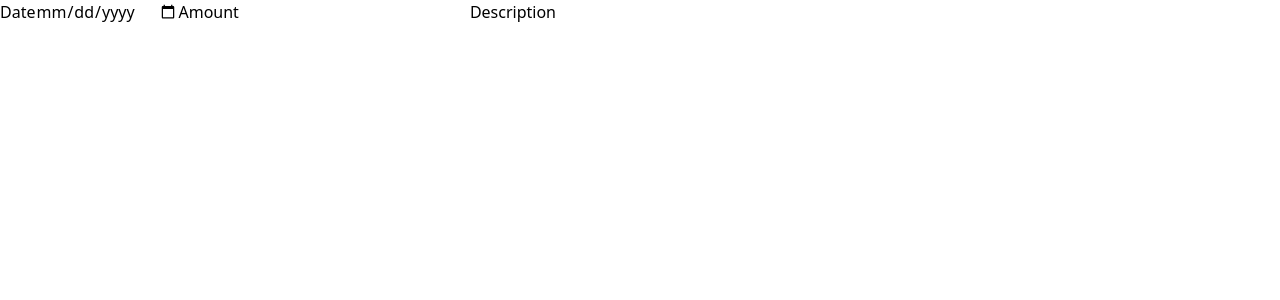
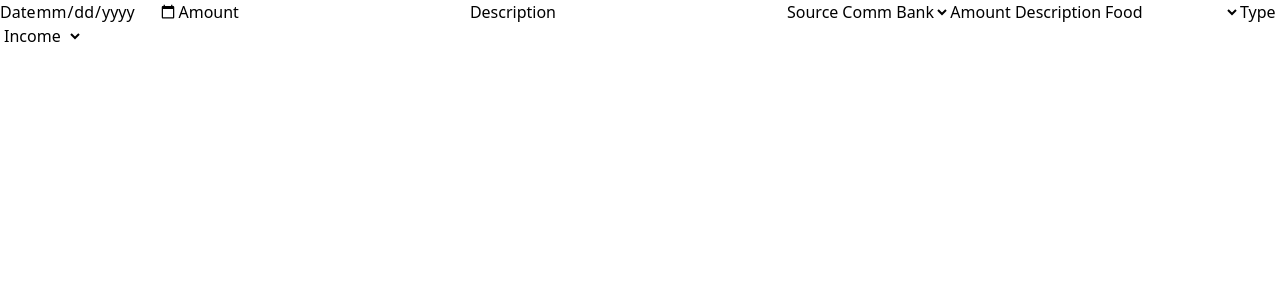
Before and after one commit to Programmer-Kishan/Money-Manager, a React (Vite) app: page / in a window 1280 px wide. Shown: the top 300 px of the page. Built offline with nearby package versions, Linux system fonts and the light colour scheme.

Commit message:
Form fields done

```diff
--- /dev/null
+++ b/src/assets/OptionList.ts
@@ -0,0 +1,5 @@
+export let SourceList: string[] = ["Comm Bank", "Niyo Card", "Cash"];
+
+export let ShortDescList: string[] = ["Food", "Travel", "Grocery", "Subway Income", "Miscellaneous"];
+
+export let TypeList: string[] = ["Income", "Expense"]
--- /dev/null
+++ b/src/components/Input/InputInterface.ts
@@ -0,0 +1,5 @@
+export interface Inputprops {
+    label: string;
+    type?: string;
+    name: string;
+}
--- /dev/null
+++ b/src/components/Input/OptionInput.tsx
@@ -0,0 +1,20 @@
+import type { Inputprops } from "./InputInterface"
+
+interface OptionProps {
+    options: string[]
+}
+
+const OptionInput = ({label, name, options}: Inputprops & OptionProps) => {
+  return (
+    <>
+        <label>{label}</label>
+        <select name={name}>
+            {
+                options.map(op => <option value={op}>{op}</option>)
+            }
+        </select>
+    </>
+  )
+}
+
+export default OptionInput
--- a/src/pages/AddMoneyDetail.tsx
+++ b/src/pages/AddMoneyDetail.tsx
@@ -1,4 +1,9 @@
 import Input from "../components/Input/Input"
+import OptionInput from "../components/Input/OptionInput"
+
+import { SourceList, ShortDescList, TypeList } from "../assets/OptionList"
+
+
 
 const AddMoneyDetail = () => {
   return (
@@ -6,6 +11,9 @@ const AddMoneyDetail = () => {
         <Input label="Date" type="date" name="Date"/>
         <Input label="Amount" type="number" name="amount"/>
         <Input label="Description" type="text" name="ldesc"/>
+        <OptionInput label="Source" name="source" options={SourceList} />
+        <OptionInput label="Amount Description" name="amtdesc" options={ShortDescList} />
+        <OptionInput label="Type" name="type" options={TypeList} />
     </div>
   )
 }
```
Also changed, not shown: src/components/Input/Input.tsx (+2 -7 lines).
